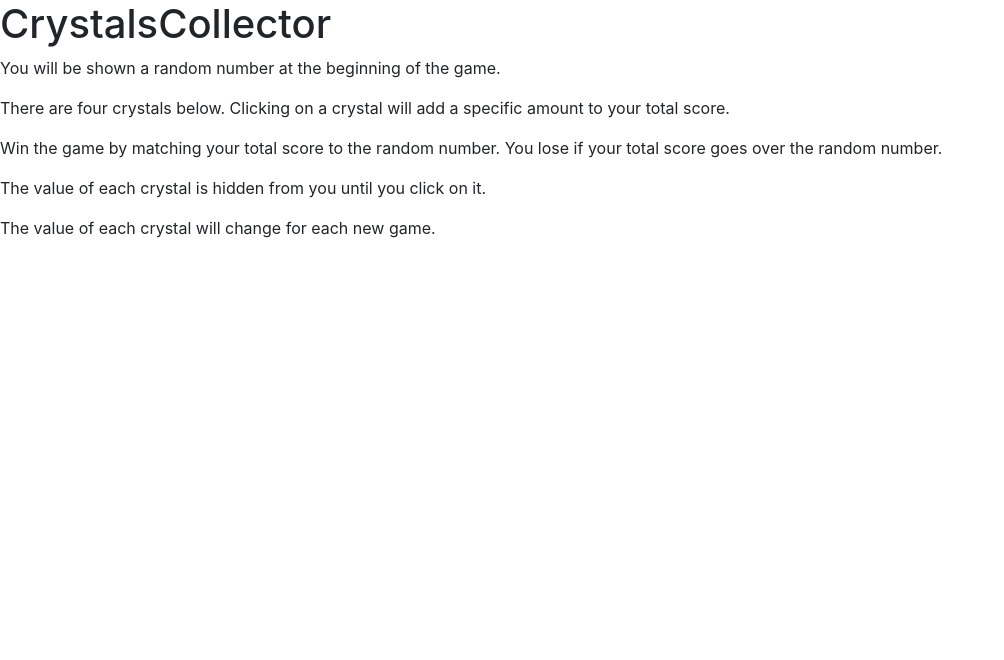
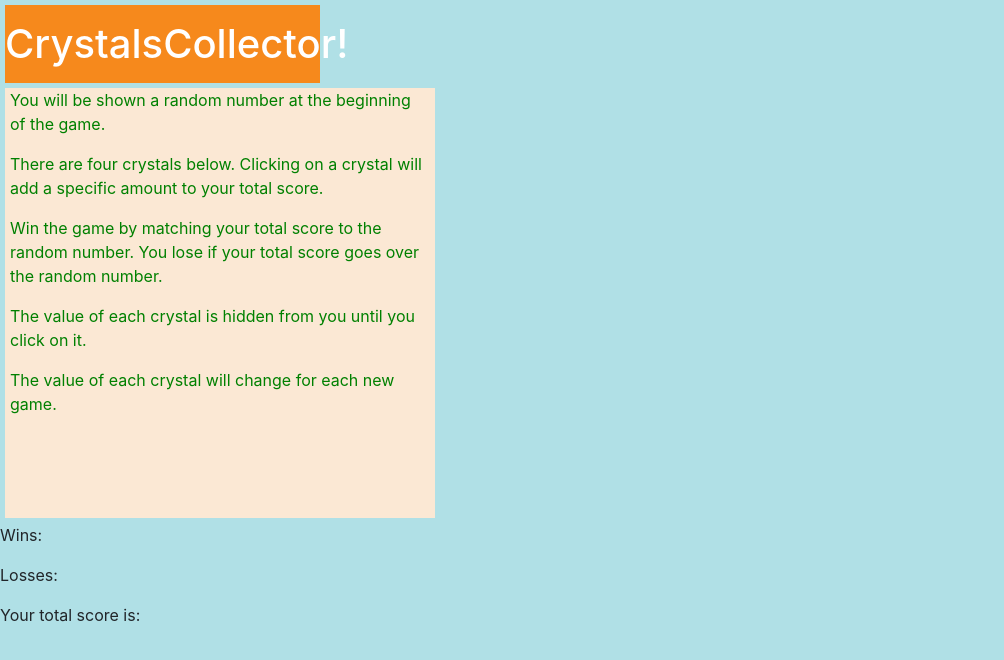
Before and after one commit to jcp510/120-jQuery, a plain HTML site: page index.html in a window 1280 px wide. Shown: the whole page, without its empty margins (0-1004 px from the left). Drawn offline with nearby package versions, Linux system fonts and the light colour scheme; files that its build step writes are made by us from their sources.

Commit message:
Add styling to index.html.

```diff
--- a/assets/css/style.css
+++ b/assets/css/style.css
@@ -0,0 +1,24 @@
+h1 {
+  background-color: #F6891C;
+  color: white;
+  width: 315px;
+  margin: 5px;
+  padding: 15px 0 15px;
+}
+
+#gameInst {
+  background-color: #FBE8D4;
+  width: 430px;
+  height: 430px;
+  margin: 5px;
+}
+
+.desc {
+  color: green;
+  padding-left: 5px;
+  padding-right: 5px;
+}
+
+body {
+  background-color: powderblue;
+}
--- a/index.html
+++ b/index.html
@@ -6,30 +6,57 @@
     <meta name="viewport" content="width=device-width, initial-scale=1, shrink-to-fit=no">
 
     <!-- Bootstrap CSS -->
-    <link rel="stylesheet" href="css/reset.css">
+    <link rel="stylesheet" href="assets/css/reset.css">
     <link rel="stylesheet" href="https://stackpath.bootstrapcdn.com/bootstrap/4.3.1/css/bootstrap.min.css" integrity="sha384-ggOyR0iXCbMQv3Xipma34MD+dH/1fQ784/j6cY/iJTQUOhcWr7x9JvoRxT2MZw1T" crossorigin="anonymous">
+    <!-- My CSS -->
+    <link rel="stylesheet" href="assets/css/style.css">
 
-    <title>CrystalsCollector</title>
+    <title>CrystalsCollector!</title>
   </head>
+
   <body>
-    <h1>CrystalsCollector</h1>
+
+    <h1>CrystalsCollector!</h1>
+
+    <!-- Game description and instructions. -->
+    <div id="gameInst">
+      <p class="desc">You will be shown a random number at the beginning of the game.</p>
+
+      <p class="desc">There are four crystals below.  Clicking on a crystal will add a specific amount to your total score.</p>
+
+      <p class="desc">Win the game by matching your total score to the random number.  You lose if your total score goes over the random number.</p>
+
+      <p class="desc">The value of each crystal is hidden from you until you click on it.</p>
+
+      <p class="desc">The value of each crystal will change for each new game.</p>
+    </div>
+
+    <!-- Randomly generated number and wins/losses count. -->
     <div>
-      <p>You will be shown a random number at the beginning of the game.</p>
+      <div id="ranNum"></div>
 
-      <p>There are four crystals below.  Clicking on a crystal will add a specific amount to your total score.</p>
+      <div>
+        <p>Wins: </p>
+        <p>Losses: </p>
+      </div>
+    </div>
 
-      <p>Win the game by matching your total score to the random number.  You lose if your total score goes over the random number.</p>
+    <!-- Crystal images. -->
+    <div></div>
 
-      <p>The value of each crystal is hidden from you until you click on it.</p>
+    <!-- Your total score text. -->
+    <div>
+      <p>Your total score is: </p>
+    </div>
 
-      <p>The value of each crystal will change for each new game.</p>
-    </div>
+    <!-- Your total score number. -->
+    <div></div>
 
     <!-- Optional JavaScript -->
     <!-- jQuery first, then Popper.js, then Bootstrap JS -->
     <script src="https://code.jquery.com/jquery-3.3.1.slim.min.js" integrity="sha384-q8i/X+965DzO0rT7abK41JStQIAqVgRVzpbzo5smXKp4YfRvH+8abtTE1Pi6jizo" crossorigin="anonymous"></script>
     <script src="https://cdnjs.cloudflare.com/ajax/libs/popper.js/1.14.7/umd/popper.min.js" integrity="sha384-UO2eT0CpHqdSJQ6hJty5KVphtPhzWj9WO1clHTMGa3JDZwrnQq4sF86dIHNDz0W1" crossorigin="anonymous"></script>
     <script src="https://stackpath.bootstrapcdn.com/bootstrap/4.3.1/js/bootstrap.min.js" integrity="sha384-JjSmVgyd0p3pXB1rRibZUAYoIIy6OrQ6VrjIEaFf/nJGzIxFDsf4x0xIM+B07jRM" crossorigin="anonymous"></script>
-    <script src="javascript/game.js"></script>
+    <script src="assets/javascript/game.js"></script>
   </body>
 </html>
```
